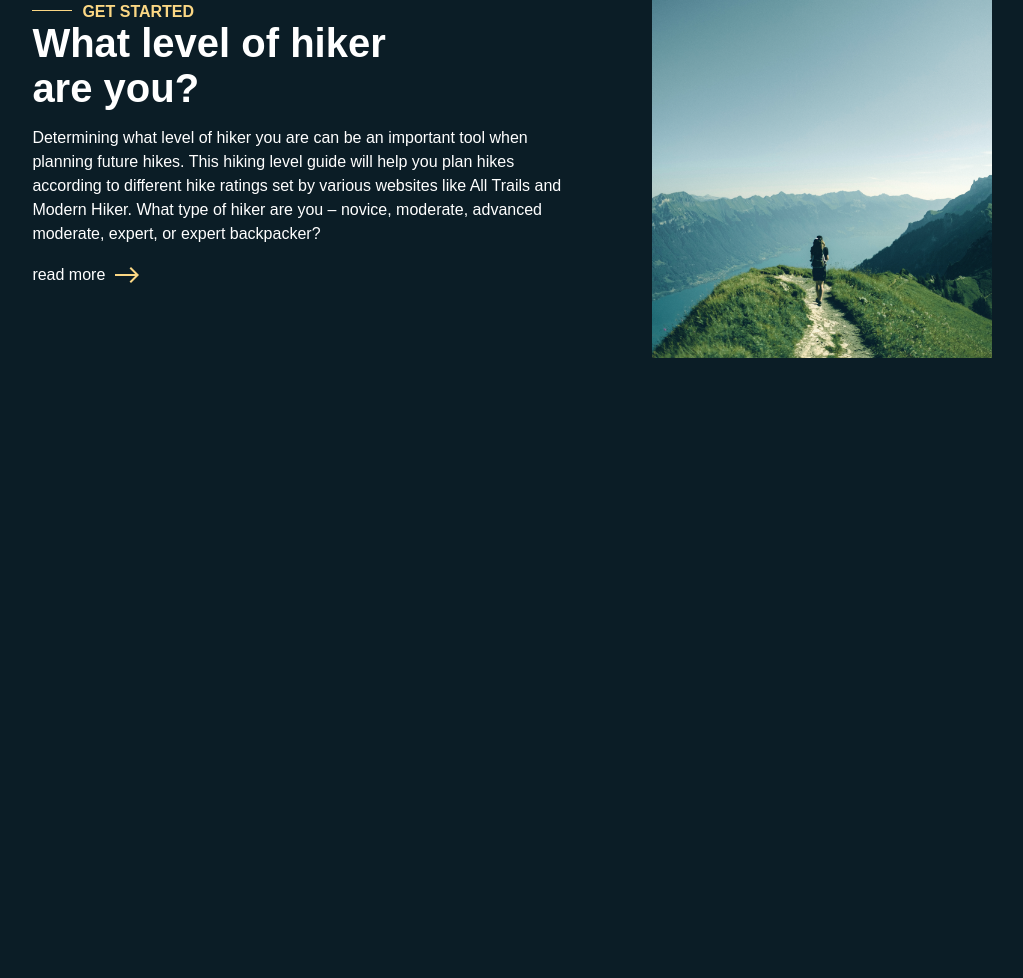
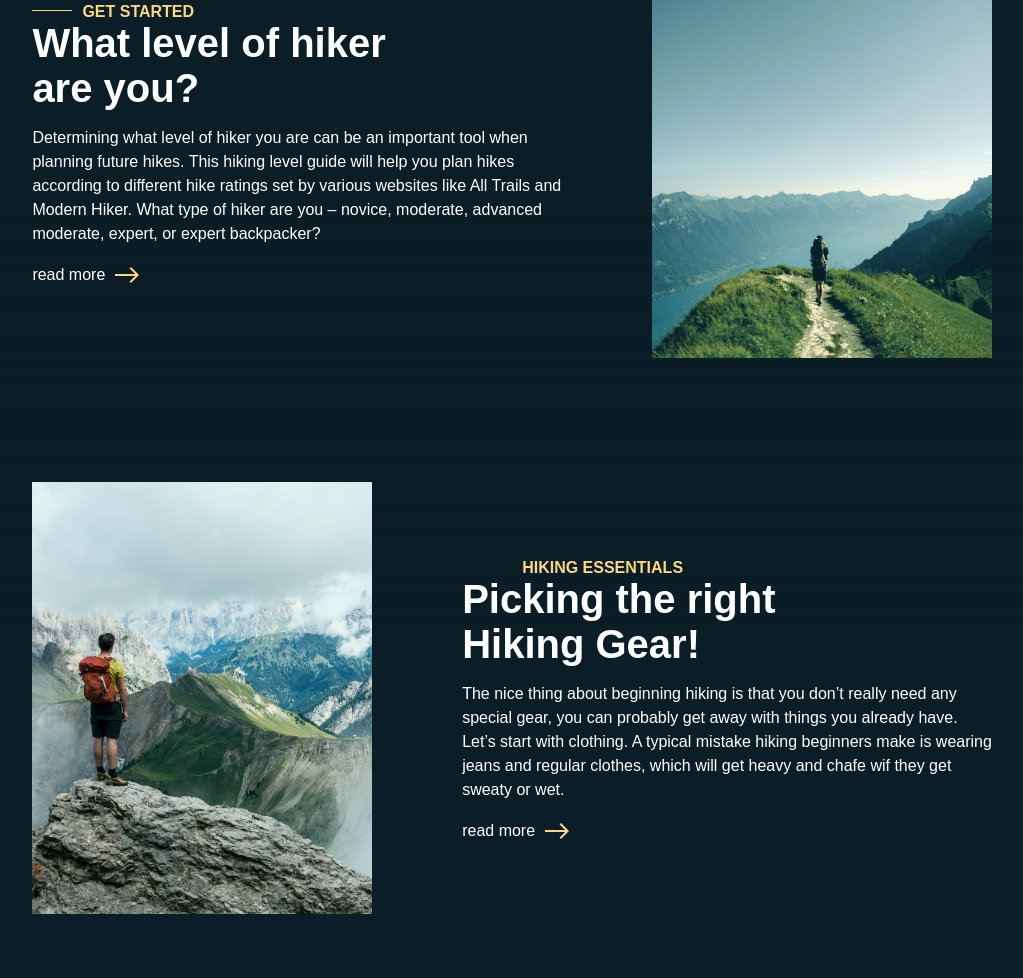
Before and after one commit to EsraaGamal404/MNTN, a plain HTML site: page index.html in a window 1280 px wide. Shown: the part 1335-2313 px from the top of the page, without its empty margins (128-1151 px from the left). Before the commit the page ends 1757 px from the top, so only its background shows below. Drawn offline with Linux system fonts and the light colour scheme; a web font is replaced by a local one.

Commit message:
Add: article article-2 section

```diff
--- a/assets/styles/main.css
+++ b/assets/styles/main.css
@@ -170,3 +170,14 @@ nav ul li a{
 color: #fff;
 font-size: 40px;
 }
+.sub{
+  color: var(--jasmine);
+  padding-left: 0px;
+ text-transform: uppercase;
+ font-weight: bold;
+ padding-left: 60px;
+}
+.article .container{
+  display: flex;
+  flex-wrap: wrap;
+}
--- a/index.html
+++ b/index.html
@@ -53,5 +53,18 @@
           <img src="assets/images/image-2.webp" alt="Image" />
         </div>
          </section>
+
+         <section class=" article article-2">
+          <div class="container">
+          <div class="image">
+            <img src="assets/images/image-3.webp" alt="Image" />
+          </div>
+          <article>
+            <span class="sub"> Hiking Essentials</span>
+           <h1>Picking the right <br> Hiking Gear!</h1>
+           <p>The nice thing about beginning hiking is that you don’t really need any <br> special gear, you can probably get away with things you already have. <br> Let’s start with clothing. A typical mistake hiking beginners make is wearing <br> jeans and regular clothes, which will get heavy and chafe wif they get <br> sweaty or wet.</p>
+           <a href="#">read more <img src="assets/icons/arrow_right.webp" alt="arrow right icon"></a>
+           </article>
+           </section>
 </body>
 </html>
```
